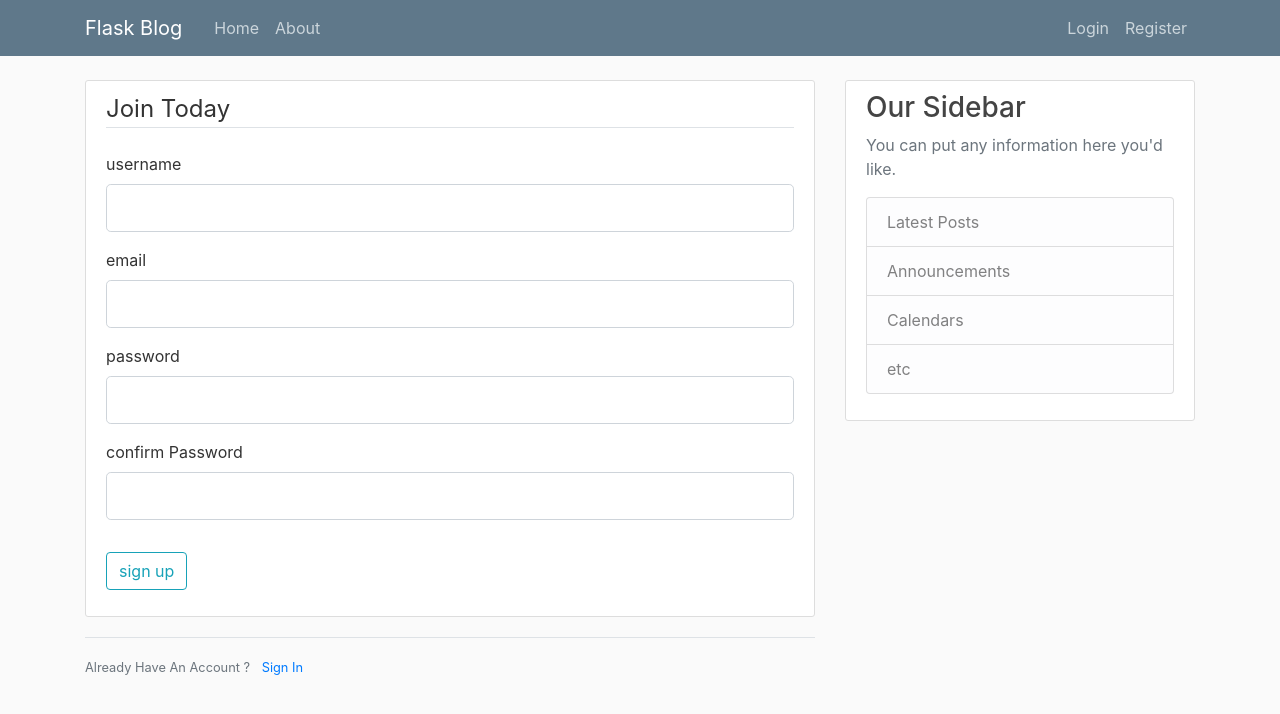
After one commit to Chandan9877/flask_blog, a Flask app: page /register in a window 1280 px wide. The commit adds this page. Shown: the top 714 px of the page. Run offline with Flask 3, Linux system fonts and the light colour scheme.

Commit message:
added register and login form and added database lite

```diff
--- /dev/null
+++ b/forms.py
@@ -0,0 +1,19 @@
+from flask_wtf  import FlaskForm
+from wtforms import StringField, PasswordField , BooleanField, SubmitField
+from wtforms.validators import DataRequired, Length,Email,EqualTo
+
+
+class RegistrationForm(FlaskForm):
+    username = StringField('username',
+                           validators = [DataRequired(),
+                                         Length(min=2,max=20)])
+    email = StringField('email',validators=[DataRequired(),Email()])
+    password = PasswordField('password',validators=[DataRequired(),Length(min = 8,max = 100)])
+    confirm_password = PasswordField('confirm Password',validators=[DataRequired(),Length(min = 8,max = 100),EqualTo('password')])
+    submit = SubmitField('sign up')
+
+class LoginForm(FlaskForm):
+    email = StringField('email',validators=[DataRequired(),Email()])
+    password = PasswordField('password',validators=[DataRequired(),Length(min = 8,max = 100)])
+    remember = BooleanField('remember Me')
+    submit = SubmitField('Login')
--- a/main.py
+++ b/main.py
@@ -1,6 +1,36 @@
-from flask import Flask, render_template, url_for
+from flask import Flask, render_template, url_for, flash,redirect
+from forms import RegistrationForm,LoginForm
+from flask_sqlalchemy import SQLAlchemy
+from datetime import datetime
+app = Flask(__name__)
 
-app = Flask(__name__)
+app.config['SECRET_KEY'] = 'fjoijfoaeif234324hj3h2k4233'
+app.config['SQLALCHEMY_DATABASE_URI'] = 'sqlite:///site.db'
+db = SQLAlchemy(app)
+
+
+class User(db.Model):
+    id = db.Column(db.Integer,primary_key=True)
+    username = db.Column(db.String(20),unique=True,nullable = False)
+    email = db.Column(db.String(120),unique=True,nullable = False)
+    image_file = db.Column(db.String(20),unique=True,nullable = False, default = 'default.jpg')
+    password = db.Column(db.String(100),nullable = False)
+    posts = db.relationship('Post',backref='author',lazy = True)
+
+    def __repr__(self):
+        return f"User('{self.username}','{self.email}','{self.image_file}')"
+
+
+class Post(db.Model):
+    id = db.Column(db.Integer,primary_key = True)
+    title = db.Column(db.String(100),nullable = False)
+    date_posted = db.Column(db.DateTime,nullable=False,default=datetime.utcnow)
+    content = db.Column(db.Text,nullable = False)
+    user_id = db.Column(db.Integer, db.ForeignKey('user.id'), nullable=False)
+
+    def __repr__(self):
+        return f"Post('{self.title}','{self.date_posted}')"
+
 
 posts = [
     {
@@ -31,5 +61,24 @@ def home():
 def about():
     return render_template("about.html",title = 'About')
 
+@app.route('/register',methods = ['POST','GET'])
+def register():
+    form = RegistrationForm()
+    if form.validate_on_submit():
+        flash(f"Account created for {form.username.data}!",'success')
+        return redirect(url_for('home'))
+    return render_template('register.html',title = 'Register',form = form)
+
+@app.route('/login',methods = ['POST','GET'])
+def login():
+    form = LoginForm()
+    if form.validate_on_submit():
+        if form.email.data == "admin@blog.com" and form.password.data == "password":
+            flash("You have been logged in !","sucess")
+            return redirect(url_for('home'))
+        else:
+            flash("Login Uncessful. please check username and password",'danger')
+    return render_template('login.html',title = 'Login',form = form)
+
 if __name__ == "__main__":
     app.run(debug=True)
--- a/templates/layout.html
+++ b/templates/layout.html
@@ -22,13 +22,13 @@
         </button>
         <div class="collapse navbar-collapse" id="navbarToggle">
             <div class="navbar-nav mr-auto">
-            <a class="nav-item nav-link" href="/">Home</a>
-            <a class="nav-item nav-link" href="/about">About</a>
+            <a class="nav-item nav-link" href="{{ url_for('home')}}">Home</a>
+            <a class="nav-item nav-link" href="{{ url_for('about')}}">About</a>
             </div>
             <!-- Navbar Right Side -->
             <div class="navbar-nav">
-            <a class="nav-item nav-link" href="/login">Login</a>
-            <a class="nav-item nav-link" href="/register">Register</a>
+            <a class="nav-item nav-link" href="{{ url_for('login')}}">Login</a>
+            <a class="nav-item nav-link" href="{{ url_for('register')}}">Register</a>
             </div>
         </div>
         </div>
@@ -38,6 +38,15 @@
     <main role="main" class="container">
     <div class="row">
         <div class="col-md-8">
+            {% with messages = get_flashed_messages(with_categories = true)%}
+                {% if messages %}
+                    {% for category,message in messages %}
+                        <div class = "alert alert-{{ category}}">
+                            {{ message }}
+                        </div>
+                    {% endfor %}
+                {% endif %}
+            {% endwith %}
         {% block content %}{% endblock %}
         </div>
         <div class="col-md-4">
--- /dev/null
+++ b/templates/register.html
@@ -0,0 +1,73 @@
+{% extends "layout.html" %}
+{% block content %}
+ <div class = 'content-section'>
+    <form method="POST" action = "">
+        {{ form.hidden_tag() }}
+        <fieldset class = "form-group" >
+            <legend class = 'border-bottom mb-4'>Join Today</legend>
+            <div class = "form-group">
+                {{form.username.label(class="form-control-label")}}
+
+                {% if form.username.errors %}
+                    {{ form.username(class = "form-control form-control-lg is-invalid")}}
+                    <div class = "invalid-feedback">
+                        {% for error in form.username.errors %}
+                        <span> {{  error }}</span>
+                        {% endfor %}
+                    </div>
+                {% else %}
+                    {{form.username(class = "form-control form-control-lg")}}
+                {% endif %}
+
+            </div>
+             <div class = "form-group">
+                {{form.email.label(class="form-control-label")}}
+               {% if form.email.errors %}
+                    {{ form.email(class = "form-control form-control-lg is-invalid")}}
+                    <div class = "invalid-feedback">
+                        {% for error in form.email.errors %}
+                        <span> {{  error }}</span>
+                        {% endfor %}
+                    </div>
+                {% else %}
+                    {{form.email(class = "form-control form-control-lg")}}
+                {% endif %}
+            </div>
+             <div class = "form-group">
+                {{form.password.label(class="form-control-label")}}
+               {% if form.password.errors %}
+                    {{ form.password(class = "form-control form-control-lg is-invalid")}}
+                    <div class = "invalid-feedback">
+                        {% for error in form.password.errors %}
+                        <span> {{  error }}</span>
+                        {% endfor %}
+                    </div>
+                {% else %}
+                    {{form.password(class = "form-control form-control-lg")}}
+                {% endif %}
+            </div>
+             <div class = "form-group">
+                {{form.confirm_password.label(class="form-control-label")}}
+                {% if form.confirm_password.errors %}
+                    {{ form.confirm_password(class = "form-control form-control-lg is-invalid")}}
+                    <div class = "invalid-feedback">
+                        {% for error in form.confirm_password.errors %}
+                        <span> {{  error }}</span>
+                        {% endfor %}
+                    </div>
+                {% else %}
+                    {{form.confirm_password(class = "form-control form-control-lg")}}
+                {% endif %}
+            </div>
+        </fieldset>
+        <div class = "form-group">
+            {{ form.submit(class = "btn btn-outline-info")}}
+        </div>
+    </form>
+ </div>
+ <div class = "border-top pt-3">
+    <small class = "text-muted">
+        Already Have An Account ? <a class="ml-2" href = "{{ url_for('login')}}"> Sign In</a>
+    </small>
+ </div>
+{% endblock %}
```
Also changed, not shown: templates/login.html (added, +55 -0 lines).
